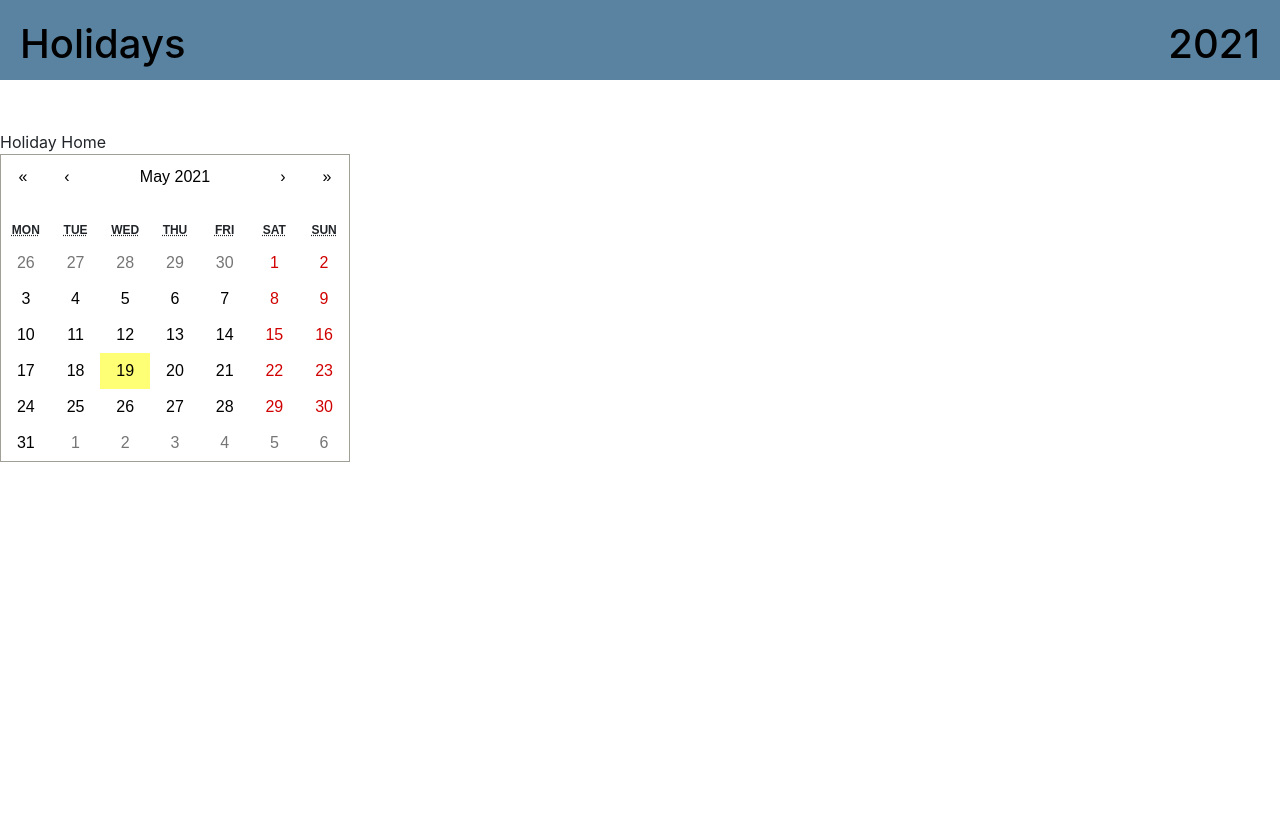
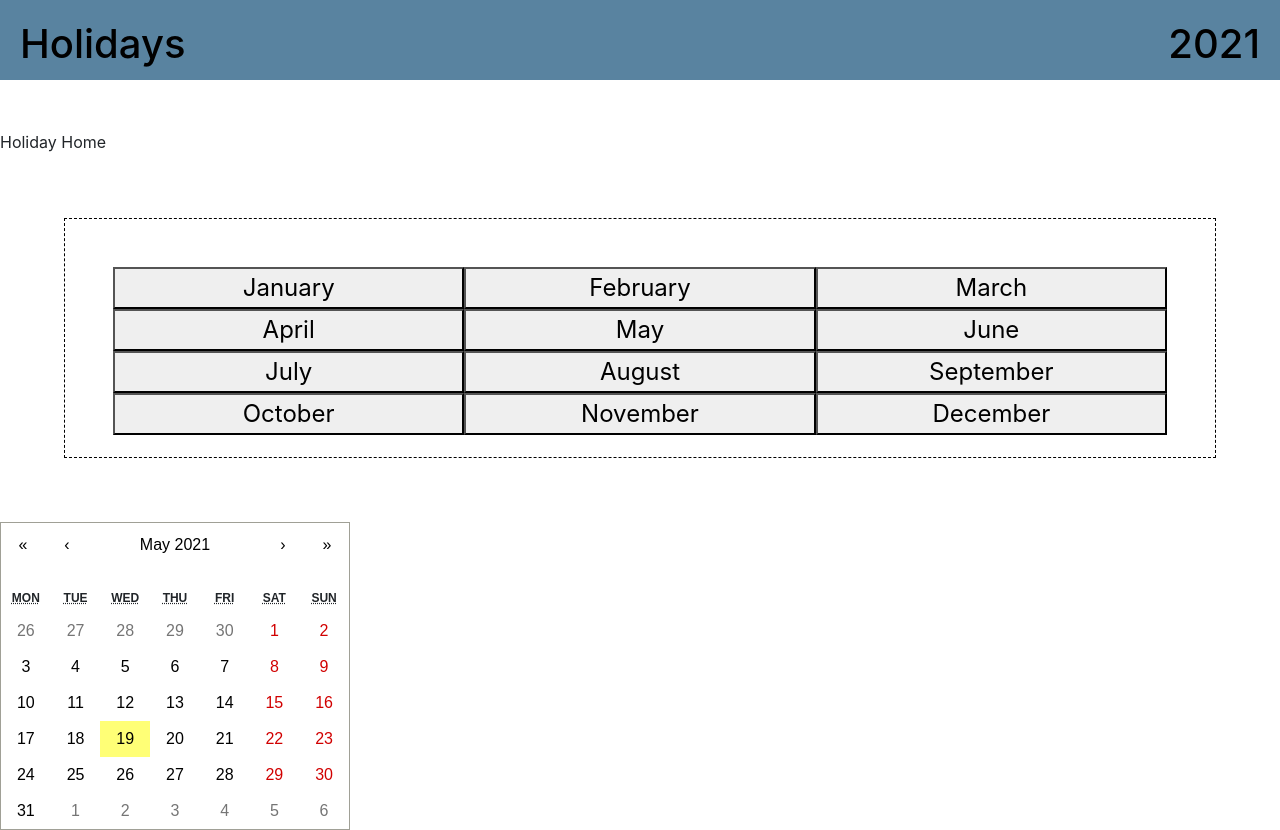
Before and after one commit to JaclynBlinstrubas/holiday-calendar, a React (Create React App) app: page / in a window 1280 px wide. Before the commit the page ends 800 px from the top, so only its background shows below. Built offline with nearby package versions, Linux system fonts and the light colour scheme.

Commit message:
Months Rendered

```diff
--- a/src/App.js
+++ b/src/App.js
@@ -1,14 +1,13 @@
 import React, { useState } from 'react';
 import Calendar from 'react-calendar';
 import { Switch, Route, Redirect } from 'react-router-dom';
-import Header from './Header';
+import Months from './Months'
 import Holiday from './Holiday';
 import HolidayList from './HolidayList';
 import './App.css';
 
 function App() {
-
-  const [value, onChange] = useState(new Date());
+const [calendar, setCalendar] = useState ("")
 
   return (
     <div>
@@ -20,10 +19,9 @@ function App() {
         </h1>
       </header>
 
-
     <Route path="/" exact component={Holiday} />
-
-    <Calendar />
+    <Months />
+    <Calendar calendar={calendar}/>
     <HolidayList />
 
     </div>
--- a/src/Calendar.js
+++ b/src/Calendar.js
@@ -1,9 +1,9 @@
 import React from 'react';
 
 
-const Calendar = () => {
-// const [calendar, setCalendar] = useState()
 
+const Calendar = ( {calendar} ) => {
+const [calendar, setCalendar] = useState ("")
         <section>
 
 
--- a/src/Header.js
+++ /dev/null
@@ -1,12 +0,0 @@
-import React from 'react';
-
-const Header = () => {
-    return (
-        <div>
-            <h1>Holidays <span style={{float: 'right'}}>2021</span></h1>
-
-        </div>
-    );
-};
-
-export default Header;
--- /dev/null
+++ b/src/Months.js
@@ -0,0 +1,26 @@
+import React from 'react';
+
+const Months = () => {
+    return (
+        <div>
+            <section id="month-container">
+                <section className="month-buttons">
+                    <button>January</button>
+                    <button>February</button>
+                    <button>March</button>
+                    <button>April</button>
+                    <button>May</button>
+                    <button>June</button>
+                    <button>July</button>
+                    <button>August</button>
+                    <button>September</button>
+                    <button>October</button>
+                    <button>November</button>
+                    <button>December</button>
+                </section>
+            </section>
+        </div>
+    );
+};
+
+export default Months;
--- a/src/index.css
+++ b/src/index.css
@@ -24,3 +24,18 @@ code {
   padding: 20px;
   margin: 0 0 50px 0;
 }
+
+#month-container {
+  height: 30vh;
+  margin: 4rem;
+  display: grid;
+  border: 1px dashed black;
+}
+
+.month-buttons {
+  display: grid;
+  font-size: 1.5rem;
+  padding: 3rem;
+  grid-template-columns: 1fr 1fr 1fr;
+  grid-template-rows: 1fr 1fr 1fr;
+}
```
